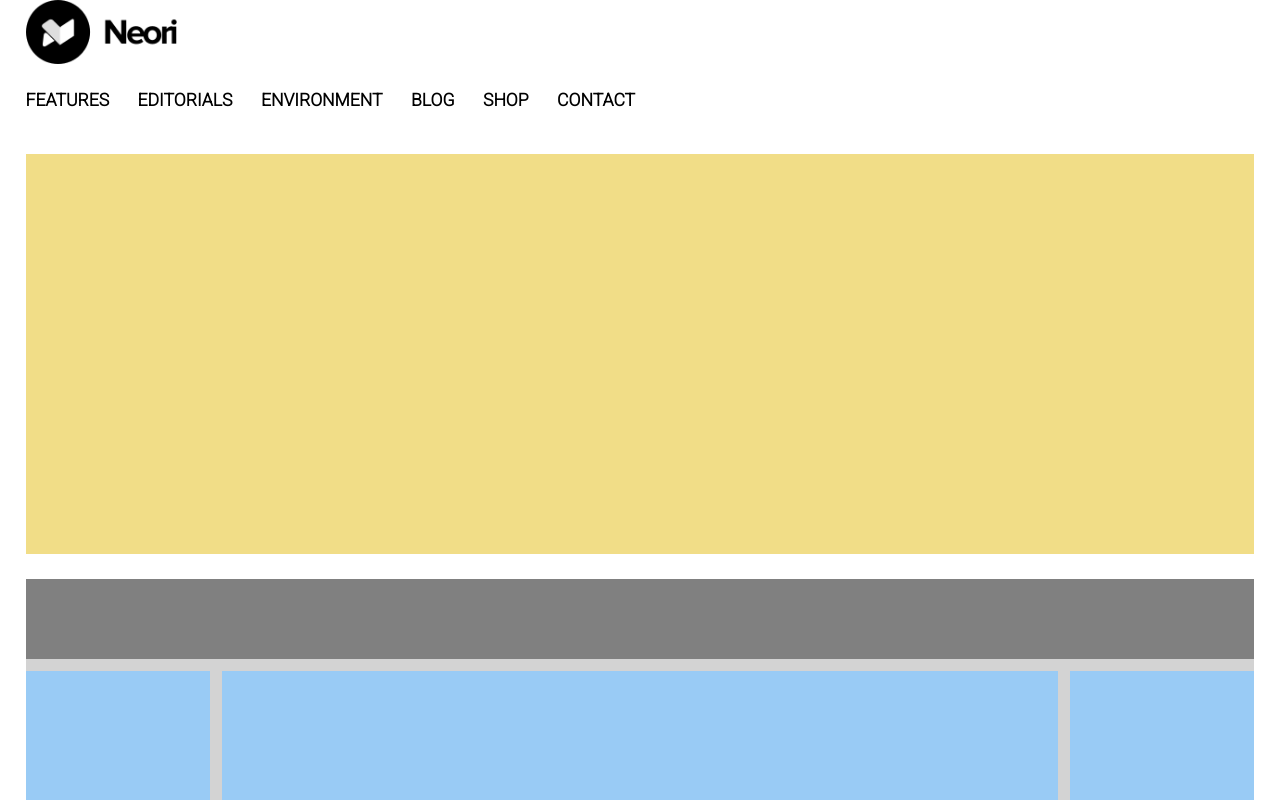
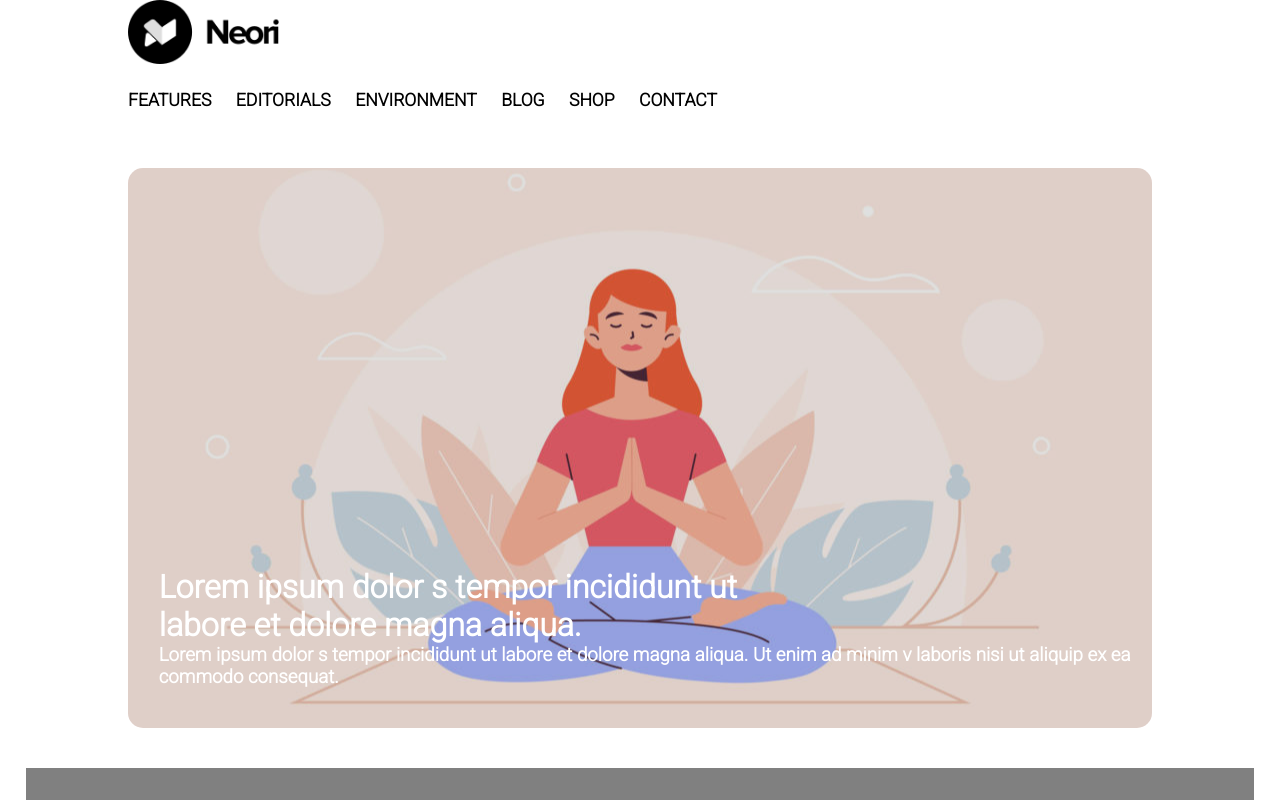
Before and after one commit to st1ker87/htmlcss-wp, a plain HTML site: page index.html in a window 1280 px wide. Shown: the top 800 px of the page. Drawn offline with Linux system fonts and the light colour scheme.

Commit message:
Slider sistemato

```diff
--- a/css/style.css
+++ b/css/style.css
@@ -16,8 +16,8 @@ body {
 
 header {
   height: 16vh;
-  width: 96%;
-  margin: 0 2%;
+  width: 80%;
+  margin: 0 auto;
   /* background-color: rgb(230, 182, 225); */
 }
 #logo {
@@ -44,10 +44,32 @@ ul {
 }
 
 .slider {
-  height: 50vh;
-  width: 96%;
-  background-color: rgb(241, 221, 135);
-  margin: 2%;
+  min-height: 70vh;
+  width: 80%;
+  background-image: url("../img/banner.jpg");
+  background-size: cover;
+  background-position: center;
+  background-repeat: no-repeat;
+  margin: 5vh auto;
+  border-radius: 15px;
+  color: white;
+}
+.layover {
+  position: relative;
+  min-height: 70vh;
+  min-width: 100%;
+  border-radius: 15px;
+  background-color: rgba(0, 0, 0, 0.12);
+}
+.slider_title {
+  width: 60%;
+  font-size: 2em;
+  bottom:
+}
+.description {
+  position: absolute;
+  bottom: 5vh;
+  left: 3%;
 }
 
 .main {
--- a/index.html
+++ b/index.html
@@ -31,7 +31,12 @@
 
       <!-- inizio slider -->
       <section class="slider">
-
+        <div class="layover">
+          <div class="description">
+            <h1 class="slider_title">Lorem ipsum dolor s tempor incididunt ut labore et dolore magna aliqua.</h1>
+            <h3 class="slider_sub">Lorem ipsum dolor s tempor incididunt ut labore et dolore magna aliqua. Ut enim ad minim v laboris nisi ut aliquip ex ea commodo consequat. </h3>
+          </div>
+        </div>
       </section>
       <!-- fine slider -->
 
```
